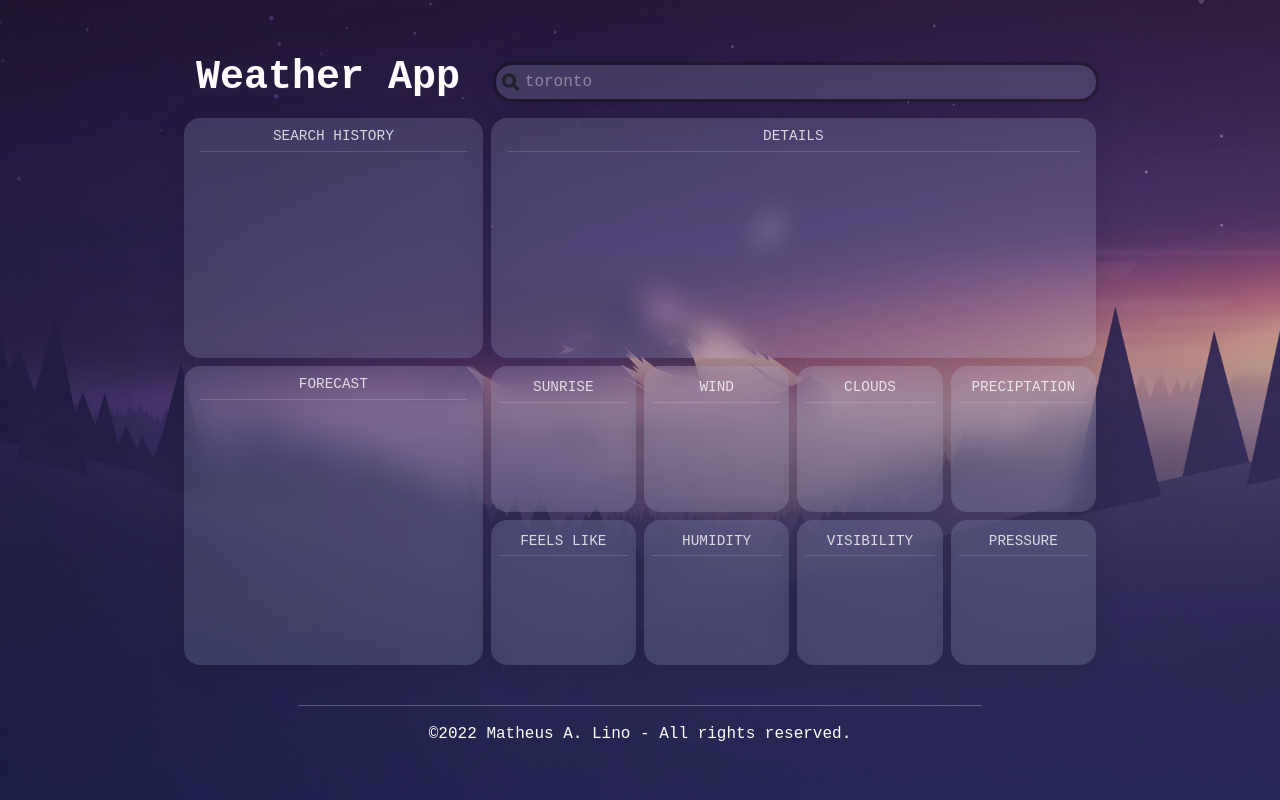
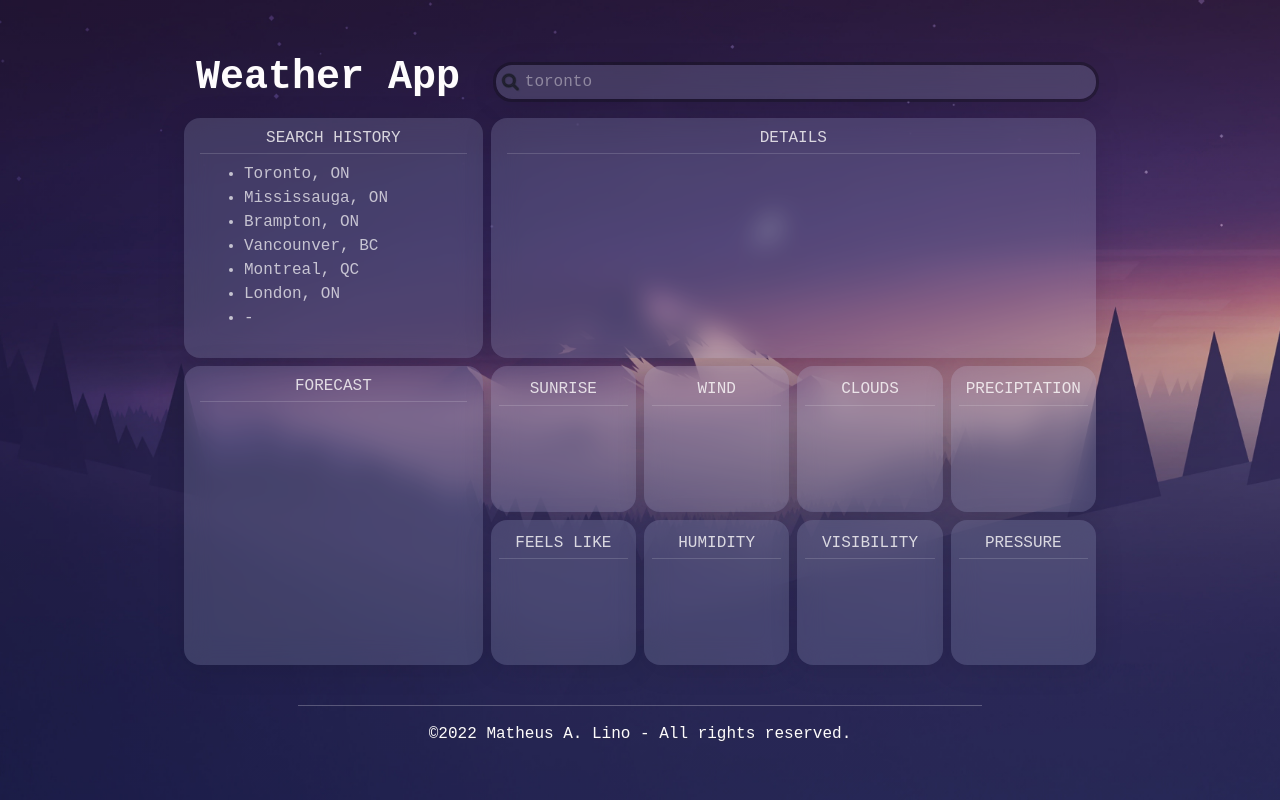
Before and after one commit to matheuslino/Weather-App, a React (Create React App) app: page / in a window 1280 px wide. Built offline with nearby package versions, Linux system fonts and the light colour scheme.

Commit message:
[add] mockup SearchHistory

```diff
--- a/src/components/atoms/Title/style.module.css
+++ b/src/components/atoms/Title/style.module.css
@@ -2,7 +2,6 @@
   color: rgba(var(--white), 0.8);
   text-transform: uppercase;
   text-align: center;
-  font-size: 0.9rem;
   padding: 0.2rem 0;
   border-bottom: solid 0.01rem rgb(var(--white), 0.15);
 }
--- a/src/components/organisms/SearchHistory/SearchHistory.tsx
+++ b/src/components/organisms/SearchHistory/SearchHistory.tsx
@@ -1,12 +1,30 @@
 import React from 'react'
+import { Container } from 'reactstrap'
 import Box from '../../atoms/Box/Box'
 import Title from '../../atoms/Title/Title'
 import styles from './style.module.css'
 
 const SearchHistory = (props: any) => {
+  const renderList = () => {
+    return (
+      <Container className='pt-2'>
+        <ul>
+          <li>Toronto, ON</li>
+          <li>Mississauga, ON</li>
+          <li>Brampton, ON</li>
+          <li>Vancounver, BC</li>
+          <li>Montreal, QC</li>
+          <li>London, ON</li>
+          <li>-</li>
+        </ul>
+      </Container>
+    )
+  }
+
   const render = (
     <Box className={`${styles.Searchbox} ${props?.className}`}>
       <Title>Search History</Title>
+      {renderList()}
     </Box>
   )
   return render
--- a/src/components/organisms/SearchHistory/style.module.css
+++ b/src/components/organisms/SearchHistory/style.module.css
@@ -1,3 +1,4 @@
 .Searchbox {
   min-height: min(20vh, 10em);
+  color: rgba(var(--white), 0.7);
 }
```
